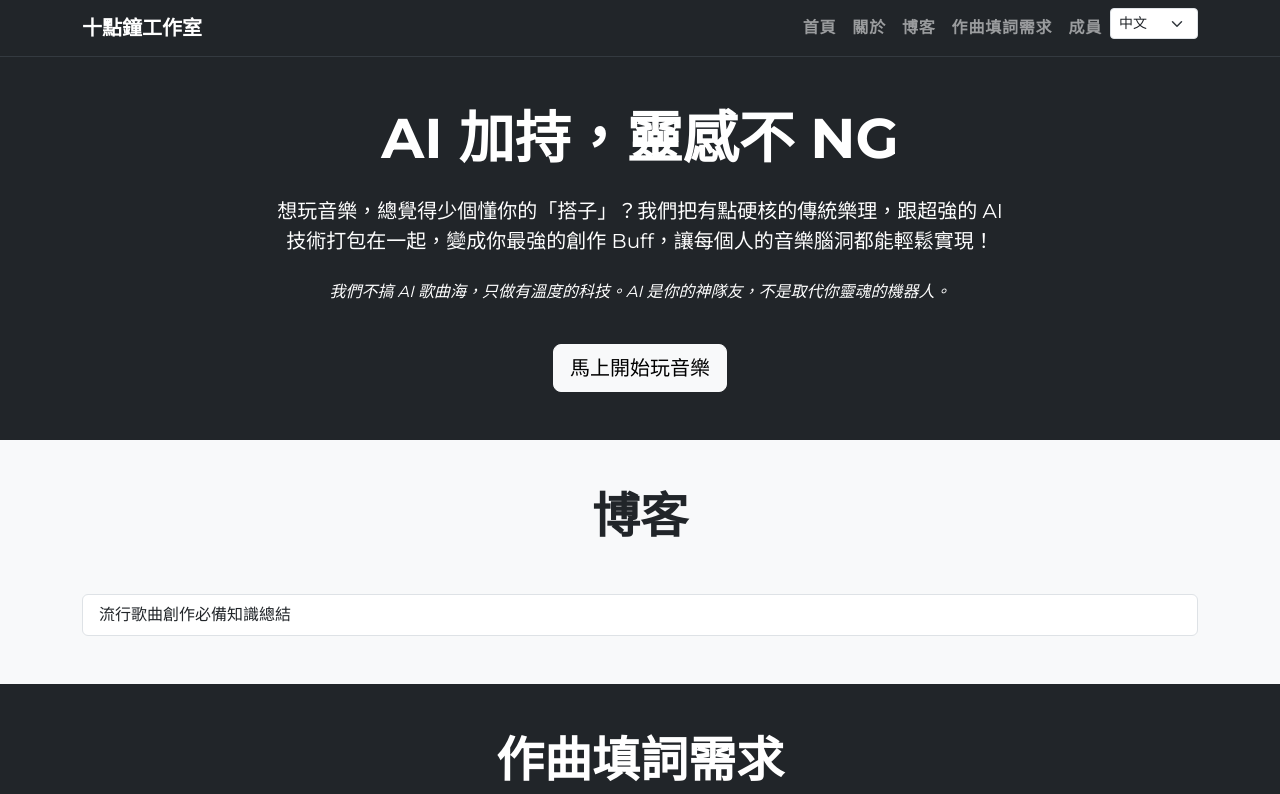
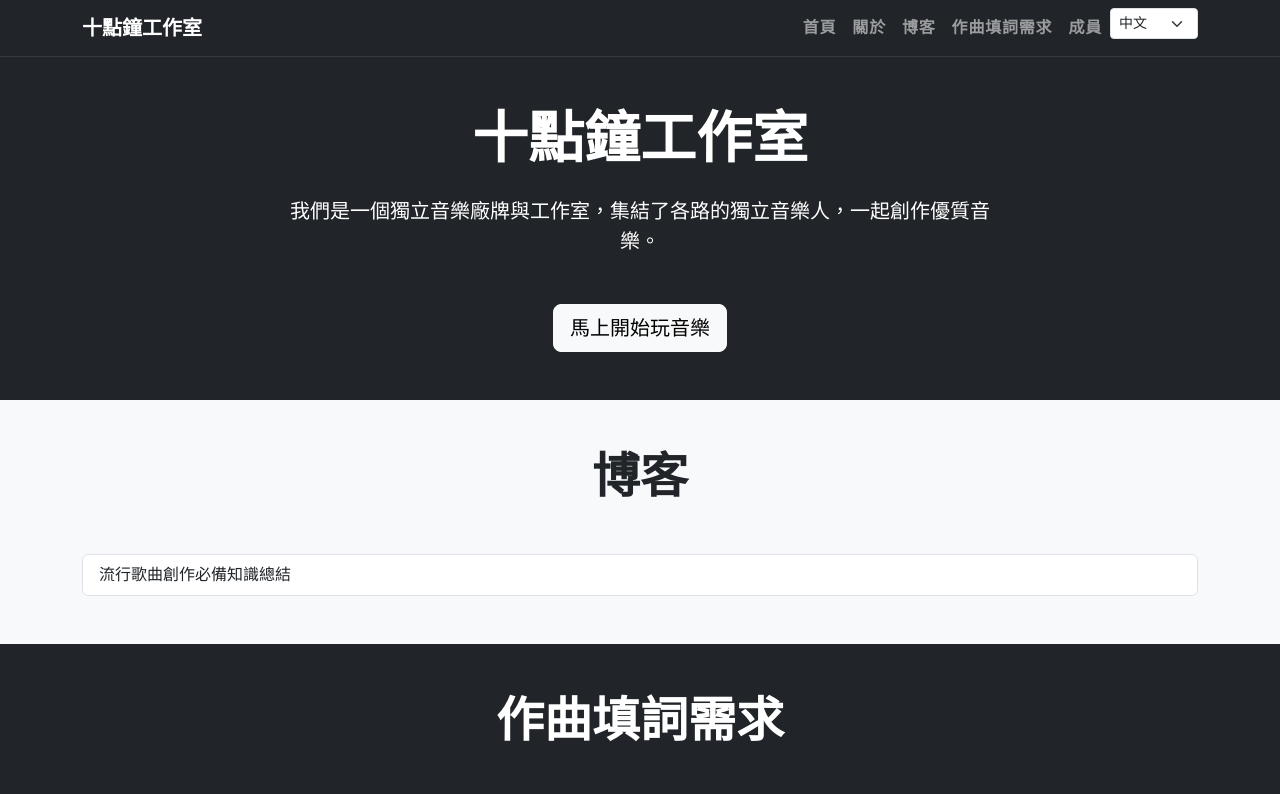
Before and after one commit to bytenrecords/bytenrecords.github.io, a website: page index.html in a window 1280 px wide. Shown: the top 794 px of the page. Drawn offline with nearby package versions, Linux system fonts and the light colour scheme.

Commit message:
feat: update header content to reflect studio branding and mission

```diff
--- a/index.html
+++ b/index.html
@@ -63,12 +63,9 @@
         <div class="container">
             <div class="row justify-content-center">
                 <div class="col-lg-8">
-                    <h1 class="display-4 fw-bold mb-4">AI 加持，靈感不 NG</h1>
+                    <h1 class="display-4 fw-bold mb-4">十點鐘工作室</h1>
                     <p class="lead mb-4">
-                        想玩音樂，總覺得少個懂你的「搭子」？我們把有點硬核的傳統樂理，跟超強的 AI 技術打包在一起，變成你最強的創作 Buff，讓每個人的音樂腦洞都能輕鬆實現！
-                    </p>
-                    <p class="fst-italic">
-                        我們不搞 AI 歌曲海，只做有溫度的科技。AI 是你的神隊友，不是取代你靈魂的機器人。
+                        我們是一個獨立音樂廠牌與工作室，集結了各路的獨立音樂人，一起創作優質音樂。
                     </p>
                     <a href="#songwriting-request" class="btn btn-lg btn-light mt-4">馬上開始玩音樂</a>
                 </div>
```
